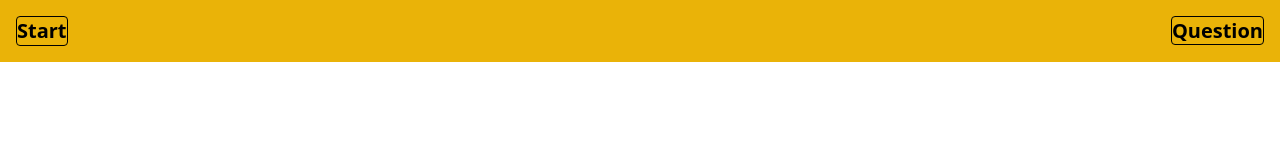
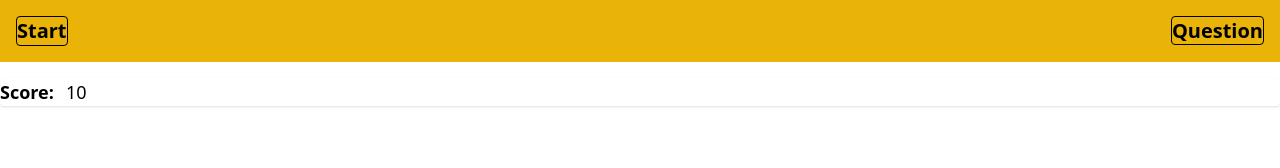
Before and after one commit to OBeratis/The-Trivia-Game, a Vue app: page /Result in a window 1280 px wide. Shown: the top 168 px of the page. Built offline with nearby package versions, Linux system fonts and the light colour scheme.

Commit message:
CHORE: Adding functionality on question screen - WIP

```diff
--- a/src/api/index.js
+++ b/src/api/index.js
@@ -1,2 +1,3 @@
 export const BASE_URL = "https://obe-the-trivia-game.herokuapp.com"
+export const API_KEY = "Fhw4FpI6zEGPLjK759SLRg=="
 export const OPEN_DB_URL = "https://opentdb.com/api.php"
--- a/src/components/QuestionListItem.vue
+++ b/src/components/QuestionListItem.vue
@@ -37,7 +37,6 @@ const onAnswerEvent = (todo) => {
 
      store.commit("setUserAnwerToQuestion", props.questionItem.question);
      store.commit("setUserAnwerToValue", todo);
-     store.commit("setUserAnswerBoth", props.questionItem.question, todo);
 }
 </script>
 
--- a/src/store.js
+++ b/src/store.js
@@ -43,6 +43,7 @@ export default createStore({
         userQuestionAnswer: "",
         isAnswered: false,
         userQuestionAnswers: [],
+        score: ref(0),
         error: ''
     },
     mutations: {
@@ -65,6 +66,11 @@ export default createStore({
             let userCollectionsQuestion = state.questionCollection.find(x => x.question === state.userQuestion)
             if (userCollectionsQuestion !== null) {
                 userCollectionsQuestion.user_answer = payload
+
+                if (userCollectionsQuestion.correct_answer === payload)
+                {
+                    state.score += 10;
+                }
             }
         },
         setUsername: (state, payload) => {
--- a/src/views/Result.vue
+++ b/src/views/Result.vue
@@ -8,6 +8,13 @@ import { computed } from "vue";
 
 const router = useRouter()
 const store = useStore()
+
+const props = defineProps({
+        questionItem: {
+            type: Object,
+            required: true
+        }
+    })
 
 const questionsList = computed(() => store.getters.filterQuestionsCollections)
 
@@ -29,16 +36,31 @@ const onShowQuestion = () => {
 
 <template>
     <Navbar :showSearch="false" :showResult="false" :showQuestion="true"/>
-
+    <div class="shadow rounded flex mb-3 overflow-hidden">
+      <aside class="mr-3">
+            <span class="block text-lg font-bold min-w-100">Score: </span>
+        </aside>
+        <div class="mr-4">
+          <header class="flex items-start justify-between">
+             <span class="block text-lg">10</span>
+          </header>
+        </div>
+    </div>
     <ul class="grid-responsive gap-4">
       <li v-for="item in questionsList" :key="item" :questionItem="item">
         <div class="p-3">
-          <header class="flex items-center">
+          <header class="flex ustify-start p-2">
             <span class="block text-lg">{{ item.question }}</span>
           </header>
-          <span class="block text-2lg">{{ item.user_answer }}</span>
+          <main class="flex justify-start p-2">
+            <span>Your answer</span>
+            <span class="border border-green-400 px-3 rounded text-black">
+              {{ item.user_answer }}
+            </span>
+          </main>
           <footer class="flex justify-start p-2">
-                <span class="border border-blue-400 px-3 rounded text-blue-400">
+                <span>Correct answer</span>
+                <span class="border border-blue-400 px-3 rounded text-black">
                   {{ item.correct_answer }}
                 </span>
           </footer>
```
